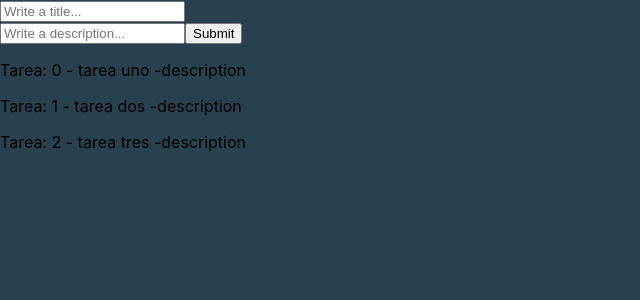
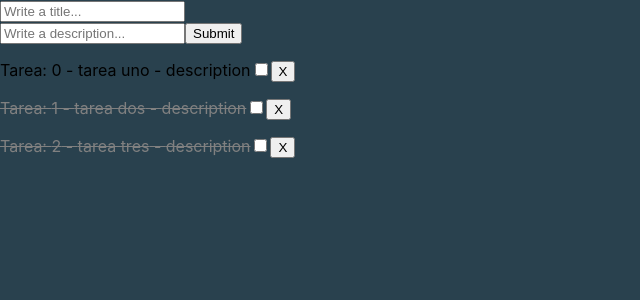
Before and after one commit to mauroolsen/ReactJS-development, a React (Create React App) app in the folder my-app/: page / in a window 1280 px wide. Shown: the top 300 px of the page, without its empty margins (0-640 px from the left). Built offline with nearby package versions, Linux system fonts and the light colour scheme.

Commit message:
Task style && addTasks

```diff
--- a/my-app/src/Components/App.js
+++ b/my-app/src/Components/App.js
@@ -1,14 +1,17 @@
 import React from "react";
 
-import tasks from './sample/tasks.json';
+import tasksRep from './sample/tasks.json';
 
 import Tasks from './Tasks';
 import FormTask from './FormTask';
 class App extends React.Component {
 
-  state = {
-    tasks: tasks
-  };
+  constructor(props){
+    super(props);
+    this.state = {
+      tasks: tasksRep
+    };
+  }
 
   // Resultado de FormTask
   onSubmit = (task) =>{
@@ -16,14 +19,15 @@ class App extends React.Component {
   }
 
   // Agregando task a state
-  addTask(task){
-    task={
-      ...task,
-      id: this.state.tasks.length
-    }
+  addTask = (task) => {
+    task={id: this.state.tasks.length, ...task}
     this.setState({
       tasks: [...this.state.tasks, task]
-    });
+    }, this.save);
+  }
+
+  save = () =>{
+    //tasksRep = this.state.tasks;
   }
 
   render() {
--- a/my-app/src/Components/Task.js
+++ b/my-app/src/Components/Task.js
@@ -1,24 +1,32 @@
-import React from 'react';
-import PropTypes from 'prop-types';
+import React from "react";
+import PropTypes from "prop-types";
 
-class Task extends React.Component{
+class Task extends React.Component {
+  styleCompleted = () => {
+    const { task } = this.props;
+    return {
+      color: task.done ? "gray" : "black",
+      textDecoration: task.done ? "line-through" : "none",
+    };
+  };
 
-  render(){
-    const {task} = this.props;
-    return(
+  render() {
+    const { task } = this.props;
+    return (
       <div>
-        <p>
-          Tarea: {task.id} - {task.title} -{task.description}
+        <p style={this.styleCompleted()}>
+          Tarea: {task.id} - {task.title} - {task.description}
+          <input type="checkbox" />
+          <button >X</button>
         </p>
       </div>
     );
   }
-
 }
 
 // Definiendo tipado de propiedad
 Task.propTypes = {
-  task: PropTypes.object.isRequired
-}
+  task: PropTypes.object.isRequired,
+};
 
 export default Task;
--- a/my-app/src/Components/sample/tasks.json
+++ b/my-app/src/Components/sample/tasks.json
@@ -2,17 +2,20 @@
   {
     "id": 0,
     "title": "tarea uno",
-    "description": "description"
+    "description": "description",
+    "done": false
   },
   {
     "id": 1,
     "title": "tarea dos",
-    "description": "description"
+    "description": "description",
+    "done": true
   },
   {
     "id": 2,
     "title": "tarea tres",
-    "description": "description"
+    "description": "description",
+    "done": true
   }
 
 ]
```
